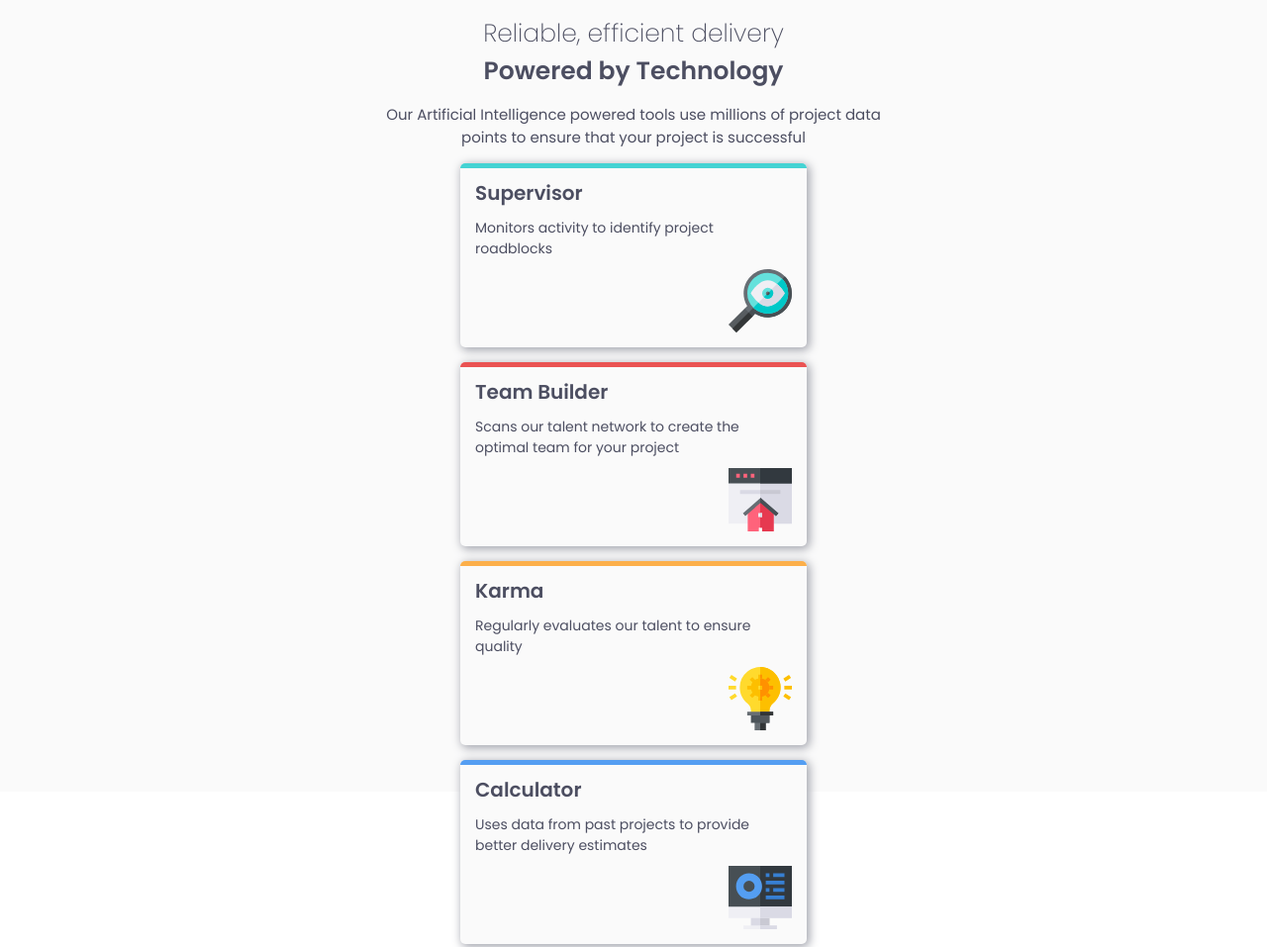
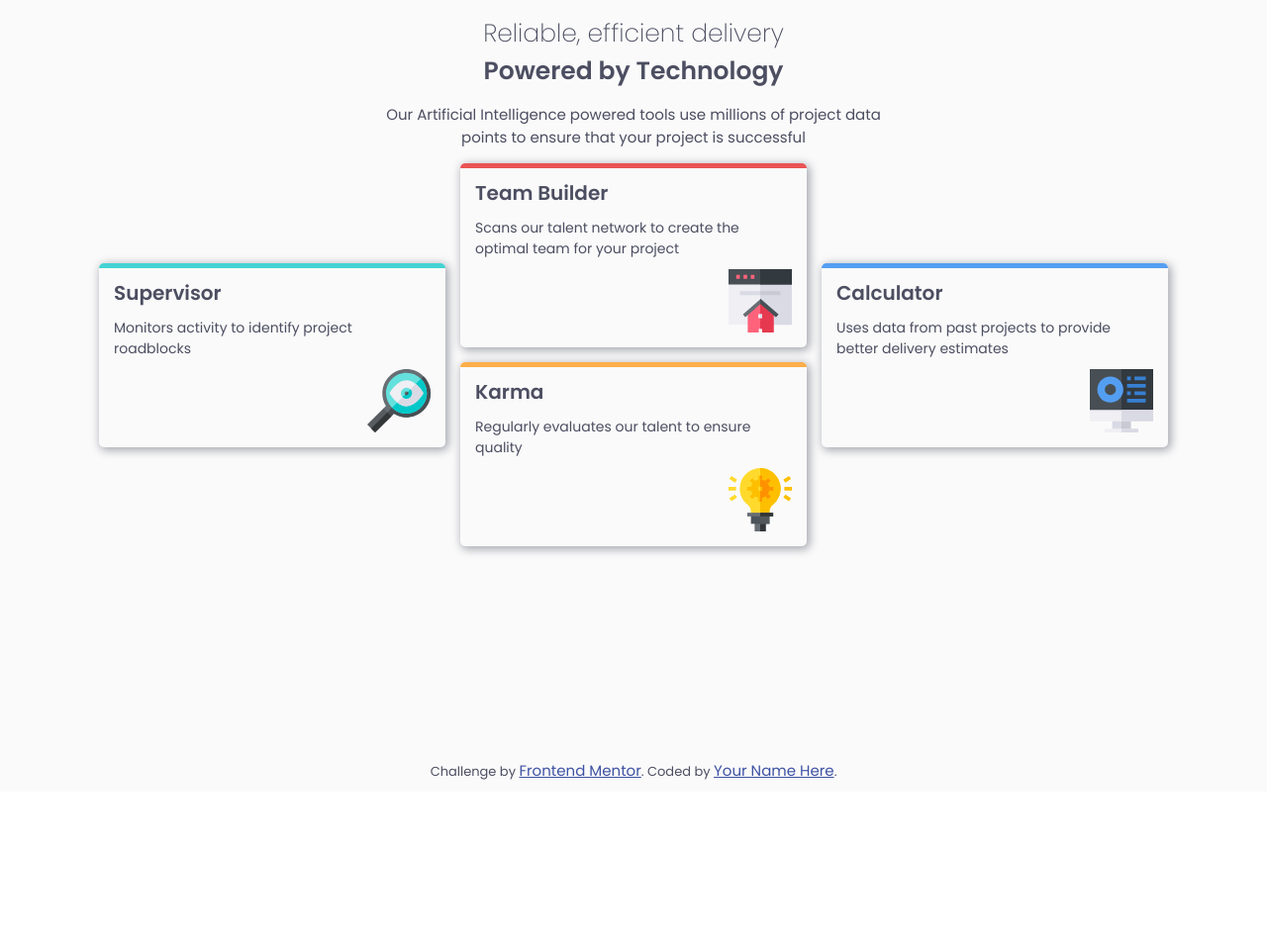
Before and after one commit to dimitrimabom/four-card-feature-section, a plain HTML site: page index.html in a window 1280 px wide. Shown: the top 957 px of the page at 99% size. After the commit the page ends 800 px from the top, so only its background shows below. Drawn offline with Linux system fonts and the light colour scheme.

Commit message:
positioning of grids

```diff
--- a/style.scss
+++ b/style.scss
@@ -58,14 +58,64 @@ $Very_Light_Gray: hsl(0, 0%, 98%);
     }
 
     .cards {
-      display: flex;
-      flex-direction: column;
+      display: grid;
+      grid-template-columns: repeat(3, 1fr);
+      grid-template-rows: repeat(2, 1fr);
+      align-items: center;
         gap: 15px;
+      grid-template-areas:
+        "card_1 card_2 card_4"
+        "card_1 card_3 card_4";
 
-      $colors: 1 $Cyan, 2 $red, 3 $Orange, 4 $Blue;
-
-      @each $color in $colors {
-        .card_#{nth($color, 1)} {
+      .card_1 {
+        grid-area: card_1;
+        &::before {
+          content: "";
+          width: 100%;
+          height: 5px;
+          background-color: $Cyan;
+          position: absolute;
+          top: 0;
+          left: 0;
+        }
+      }
+      .card_2 {
+        grid-area: card_2;
+        &::before {
+          content: "";
+          width: 100%;
+          height: 5px;
+          background-color: $red;
+          position: absolute;
+          top: 0;
+          left: 0;
+        }
+      }
+      .card_3 {
+        grid-area: card_3;
+        &::before {
+          content: "";
+          width: 100%;
+          height: 5px;
+          background-color: $Orange;
+          position: absolute;
+          top: 0;
+          left: 0;
+        }
+      }
+      .card_4 {
+        grid-area: card_4;
+        &::before {
+          content: "";
+          width: 100%;
+          height: 5px;
+          background-color: $Blue;
+          position: absolute;
+          top: 0;
+          left: 0;
+        }
+      }
+      .card {
         position: relative;
         background-color: $Very_Light_Gray;
         padding: 15px;
@@ -77,16 +127,6 @@ $Very_Light_Gray: hsl(0, 0%, 98%);
         border-radius: 5px;
         overflow: hidden;
         box-shadow: 2px 2px 10px 1px $Grayish_Blue;
-
-          &::before {
-            content: "";
-            width: 100%;
-            height: 5px;
-            background-color: nth($color, 2);
-            position: absolute;
-            top: 0;
-            left: 0;
-          }
 
         h3 {
           font-weight: 600;
@@ -104,4 +144,3 @@ $Very_Light_Gray: hsl(0, 0%, 98%);
     }
   }
 }
-}
```
Also changed, not shown: style.css, 1 other file. Lines whose indentation alone changed are shown as unchanged.
